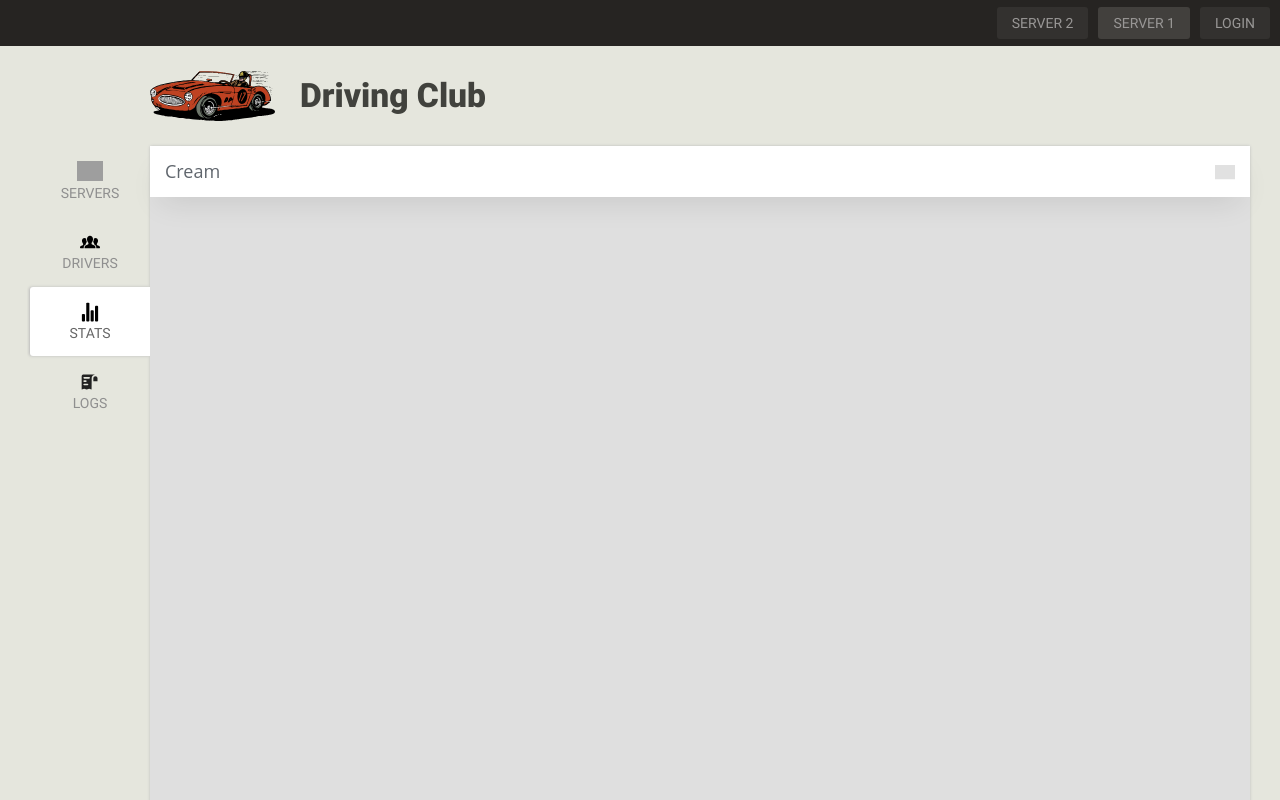
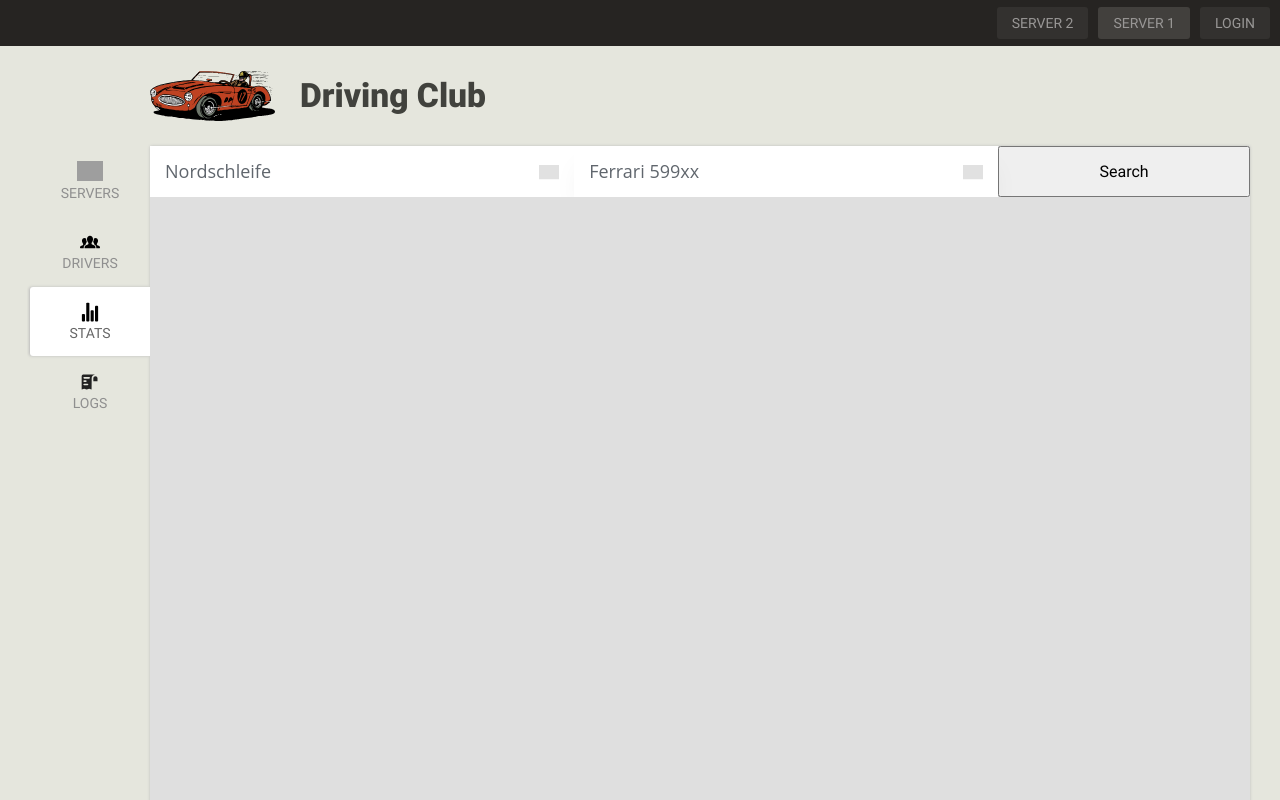
Before and after one commit to Mairo022/driveclub, a React (Vite) app: page /stats in a window 1280 px wide. Shown: the top 800 px of the page. Built offline with nearby package versions, Linux system fonts and the light colour scheme; grey boxes are pictures that could not be loaded.

Commit message:
Create select component with data

```diff
--- a/src/pages/stats/SelectBox.tsx
+++ b/src/pages/stats/SelectBox.tsx
@@ -1,28 +1,111 @@
-import {ReactElement} from "react";
+import { ReactElement, useState } from "react";
 import "./style/selectBox.scss";
+import { tracksCars } from "./data/mockStats";
+import { nanoid } from "nanoid";
 
 export default function SelectBox(): ReactElement {
+    const [selectedTrackOption, setSelectedTrackOption] = useState<string>('1')
+    const [selectedCarOption, setSelectedCarOption] = useState<string>('1000')
+    const [selectTrackName, setSelectedTrackName] = useState<string>()
+    const [selectCarName, setSelectedCarName] = useState<string>()
+
+    const {cars, tracks} = extractTracksCars(tracksCars)
+
+    const handleTrackOptionChange = (e): void => {
+        setSelectedTrackName(e.target.dataset.name)
+        setSelectedTrackOption(e.target.value)
+    }
+
+    const handleCarOptionChange = (e): void => {
+        setSelectedCarName(e.target.dataset.name)
+        setSelectedCarOption(e.target.value)
+    }
+
+    function extractTracksCars(data: ITracksCars[]): ITracksCarsExtracted {
+        let tracks: string[] = []
+        let cars: string[] = []
+
+        data.forEach(item => {
+            tracks.push(item.track)
+            cars.push(...item.cars.flat())
+        })
+        cars = [...new Set(cars)]
+
+        return {tracks, cars}
+    }
+
+    function handleSearch(e) {
+        e.preventDefault()
+    }
+
     return (
-        <div className="select-box">
-            <div className="select-box__current" tabIndex="1">
-                <div className="select-box__value">
-                    <input className="select-box__input" type="radio" id="0" value="1" name="Ben" checked="checked"/>
-                    <p className="select-box__input-text">Cream</p>
+        <form onSubmit={handleSearch} className="search">
+            <div className="select-box">
+                <div className="select-box__current" tabIndex="1">{
+                    tracks.map((track, index) => (
+                        <div className="select-box__value" key={nanoid()}>
+                            <input
+                                className="select-box__input"
+                                type="radio"
+                                id={index}
+                                value={index}
+                                name="track"
+                                data-name={track}
+                                checked={selectedTrackOption == index}
+                                onChange={handleTrackOptionChange}
+                            />
+                            <p className="select-box__input-text">{track}</p>
+                        </div>
+                    ))}
+                    <img
+                        className="select-box__icon"
+                        src="http://cdn.onlinewebfonts.com/svg/img_295694.svg"
+                        alt="Arrow Icon"
+                        aria-hidden="true"
+                    />
                 </div>
-                <div className="select-box__value">
-                    <input className="select-box__input" type="radio" id="1" value="2" name="Ben"/>
-                    <p className="select-box__input-text">Cheese</p>
+                <ul className="select-box__list">{
+                    tracks.map((track, index) => (
+                        <li key={nanoid()}>
+                            <label className="select-box__option" htmlFor={index} aria-hidden="aria-hidden">{track}</label>
+                        </li>
+                    ))}
+                </ul>
+            </div>
+
+            <div className="select-box">
+                <div className="select-box__current" tabIndex="1">{
+                    cars.map((car, index) => (
+                        <div className="select-box__value" key={nanoid()}>
+                            <input
+                                className="select-box__input"
+                                type="radio"
+                                id={index+1000}
+                                value={index+1000}
+                                name="car"
+                                data-name={car}
+                                checked={selectedCarOption == index+1000}
+                                onChange={handleCarOptionChange}
+                            />
+                            <p className="select-box__input-text">{car}</p>
+                        </div>
+                    ))}
+                    <img
+                        className="select-box__icon"
+                        src="http://cdn.onlinewebfonts.com/svg/img_295694.svg"
+                        alt="Arrow Icon"
+                        aria-hidden="true"
+                    />
                 </div>
-                <img className="select-box__icon" src="http://cdn.onlinewebfonts.com/svg/img_295694.svg"
-                     alt="Arrow Icon" aria-hidden="true"/>
+                <ul className="select-box__list">{
+                    cars.map((car, index) => (
+                        <li key={nanoid()}>
+                            <label className="select-box__option" htmlFor={index+1000} aria-hidden="aria-hidden">{car}</label>
+                        </li>
+                    ))}
+                </ul>
             </div>
-            <ul className="select-box__list">
-                <li><label className="select-box__option" htmlFor="0" aria-hidden="aria-hidden">Cream</label></li>
-                <li><label className="select-box__option" htmlFor="1" aria-hidden="aria-hidden">Cheese</label></li>
-                <li><label className="select-box__option" htmlFor="2" aria-hidden="aria-hidden">Milk</label></li>
-                <li><label className="select-box__option" htmlFor="3" aria-hidden="aria-hidden">Honey</label></li>
-                <li><label className="select-box__option" htmlFor="4" aria-hidden="aria-hidden">Toast</label></li>
-            </ul>
-        </div>
+            <button className="submit" type="submit">Search</button>
+        </form>
     )
 }
--- a/src/pages/stats/Stats.tsx
+++ b/src/pages/stats/Stats.tsx
@@ -1,5 +1,6 @@
 import {ReactElement} from "react";
 import SelectBox from "./SelectBox";
+import "./style/stats.scss"
 
 export function Stats(): ReactElement {
     return (
--- /dev/null
+++ b/src/pages/stats/data/mockStats.ts
@@ -0,0 +1,10 @@
+export const tracksCars: ITracksCars[] = [
+    {
+        track: "Vallelunga",
+        cars: ["Ferrari 599xx", "BMW E34 M5", "Pagani Zonda R"]
+    },
+    {
+        track: "Nordschleife",
+        cars: ["Ferrari 599xx", "BMW E34 M5", "Pagani Zonda R", "Ford Sierra Cosworth RS500 GrA 1990"]
+    }
+]
--- a/src/pages/stats/style/selectBox.scss
+++ b/src/pages/stats/style/selectBox.scss
@@ -1,7 +1,19 @@
+.search {
+  display: flex;
+  flex-wrap: wrap;
+  overflow: hidden;
+  align-items: stretch;
+
+  .submit {
+    width: 250px;
+    flex-grow: 1;
+  }
+
   .select-box {
+    text-overflow: ellipsis;
+    flex-grow: 100;
+    flex-basis: 250px;
     position: relative;
-  display: block;
-  width: 100%;
     margin: 0 auto;
     font-family: 'Open Sans', 'Helvetica Neue', 'Segoe UI', 'Calibri', 'Arial', sans-serif;
     font-size: 18px;
@@ -16,9 +28,6 @@
       &:focus {
         & + .select-box__list {
           opacity: 1;
-
-        // We have to set "animation-name: none;" to make the list visible (read below how it works)
-
           animation-name: none;
 
           .select-box__option {
@@ -68,11 +77,7 @@
       padding: 0;
       list-style: none;
       opacity: 0;
-
-    // We need to use animation with delay.
-    // Otherwise the click event will not have time to run on label, because this element disapears immediately when .select-box__current element loses the focus.
-    // This delay will not be noticed because we set "opacity" to "0".
-    // We also use "animation-fill-mode: forwards" to make the list stay hidden.
+      z-index: 10;
 
       animation-name: HideList;
       animation-duration: 0.5s;
@@ -94,6 +99,8 @@
       }
     }
   }
+}
+
 
 @keyframes HideList {
   from {
--- a/src/pages/stats/style/stats.scss
+++ b/src/pages/stats/style/stats.scss
@@ -0,0 +1,4 @@
+.stats {
+  display: flex;
+  flex-direction: column;
+}
```
Also changed, not shown: src/pages/stats/types/stats.d.ts (added, +9 -0 lines). Lines whose indentation alone changed are shown as unchanged.
